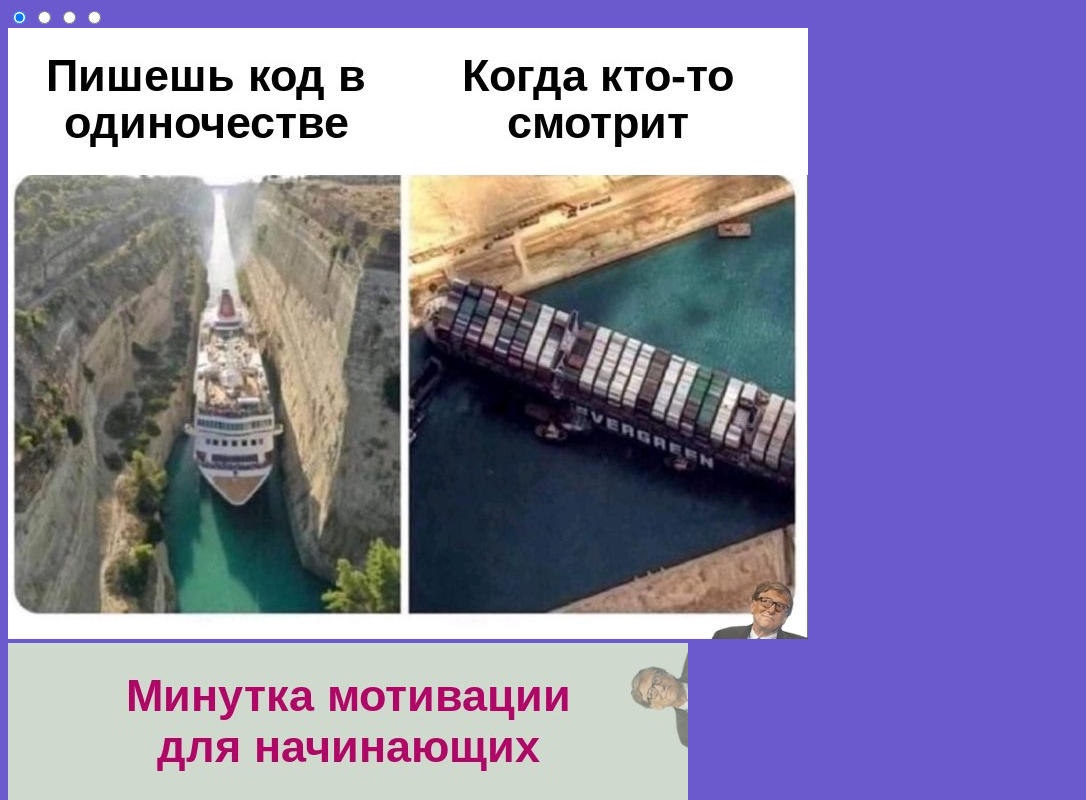
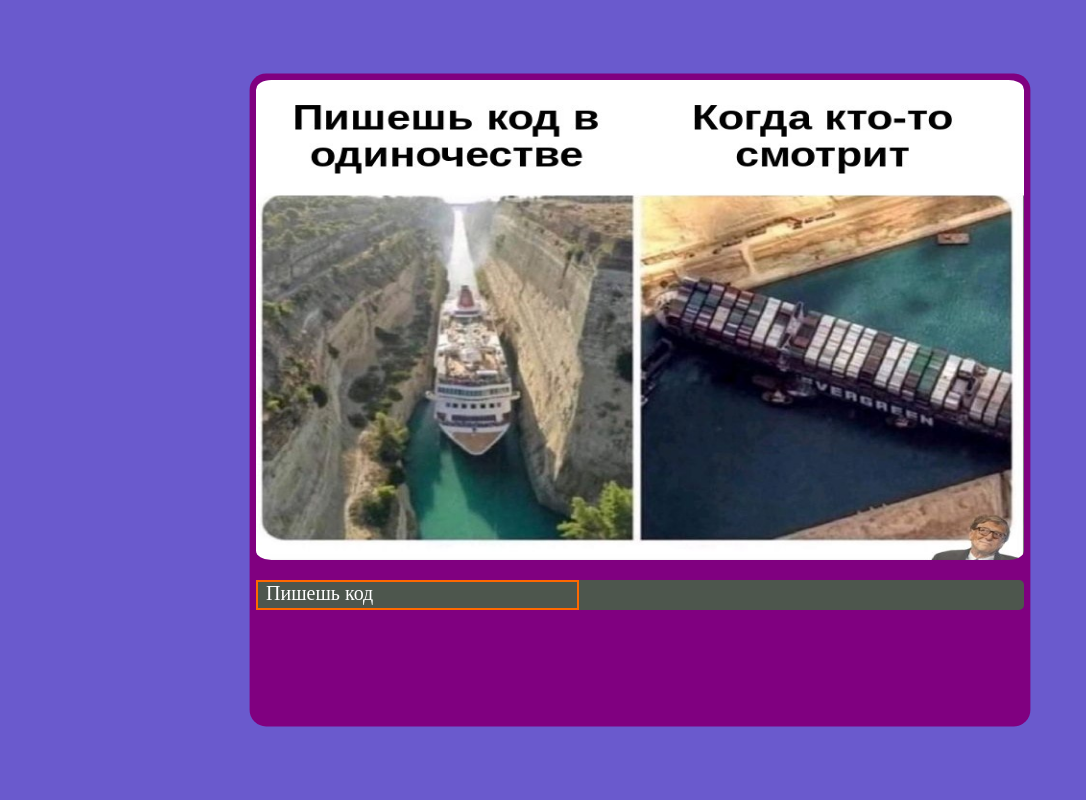
Before and after one commit to greck2908/cssMemeSlider, a plain HTML site: page cssMemeSlider/index.html in a window 1280 px wide. Shown: the top 800 px of the page, without its empty margins (0-1086 px from the left). Drawn offline with Linux system fonts and the light colour scheme.

Commit message:
feat: update styles (Sat, Sep 16, 2023 05:26:38 PM)

```diff
--- a/cssMemeSlider/styles.css
+++ b/cssMemeSlider/styles.css
@@ -1,3 +1,70 @@
-html {
-    background-color: slateblue;
+* {
+    box-sizing: border-box;
+    margin: 0;
 }
+
+body {
+    display: flex;
+    justify-content: center;
+    padding-top: 10vh;
+    background: slateblue;
+}
+
+.wrapper {
+    height: 80vh;
+    width: 60vw;
+    display: flex;
+    flex-direction: column;
+    align-items: center;
+    gap: 2.5vh;
+    overflow: hidden;
+    background: purple;
+    box-shadow: purple 0rem 0rem 0rem 0.4rem;
+    border-radius: 10px;
+}
+
+input {
+    display: none;
+}
+
+.memslider {
+    width: inherit;
+    height: 60vh;
+    display: flex;
+    background: purple;
+}
+
+.slide {
+    width: inherit;
+    height: inherit;
+}
+
+img {
+    width: inherit;
+    height: inherit;
+    border-radius: 2%;
+}
+
+.elements {
+    width: inherit;
+    display: flex;
+    justify-content: space-between;
+    align-items: center;
+    background: rgb(77, 86, 77);
+    border-radius: 5px;
+}
+
+.string {
+    display: flex;
+    display: inline-block;
+    height: 1.9rem;
+    width: auto;
+    overflow: hidden;
+    border: solid 0.15rem rgb(255, 104, 0);
+    padding: 0 0.5rem 0 0.5rem;
+}
+
+.stringmemes {
+    color: white;
+    font-size: 20px;
+}
```
